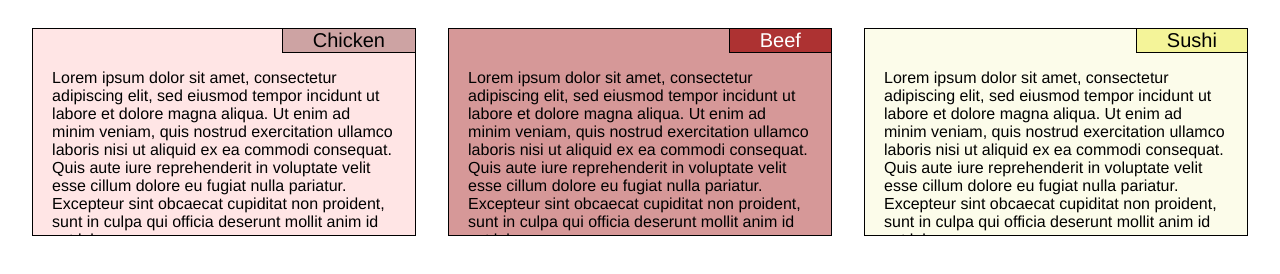
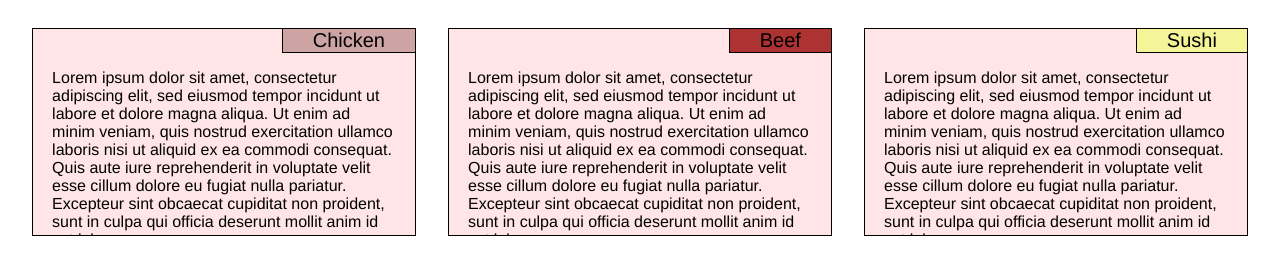
Before and after one commit to Chgv99/module2-solution, a plain HTML site: page index.html in a window 1280 px wide. Shown: the part 54-328 px from the top of the page. Drawn offline with Linux system fonts and the light colour scheme.

Commit message:
Finished

```diff
--- a/stylesheets/style.css
+++ b/stylesheets/style.css
@@ -30,7 +30,10 @@ section {
 	/*margin: 10px;*/
 }
 
-section div{border: solid 1px;}
+section div{
+	border: solid 1px;
+	background-color: #ffe5e5;
+}
 
 /*Section Title*/
 section div:first-child{
@@ -52,32 +55,15 @@ section div:first-child{
 	background-color: #CDA3A3;
 }
 
-#chicken>div{
-	background-color: #ffe5e5;
+#chicken>div{overflow: hidden;}
 
-	overflow: hidden;
-}
+#beef div:first-child {background-color: #AD3232;}
 
-#beef div:first-child {
-	color: white;
-	border-color: black;
-	background-color: #AD3232;
-}
+#beef>div{overflow: hidden;}
 
-#beef>div{
-	background-color: #d69898;
+#sushi div:first-child {background-color: #f4f499;}
 
-	overflow: hidden;
-}
-
-#sushi div:first-child {
-	background-color: #f4f499;
-}
-
-#sushi>div{
-	background-color: #fcfcea;
-	overflow: hidden;
-}
+#sushi>div{overflow: hidden;}
 
 /* Simple Responsive Framework. */
 .row {
```
